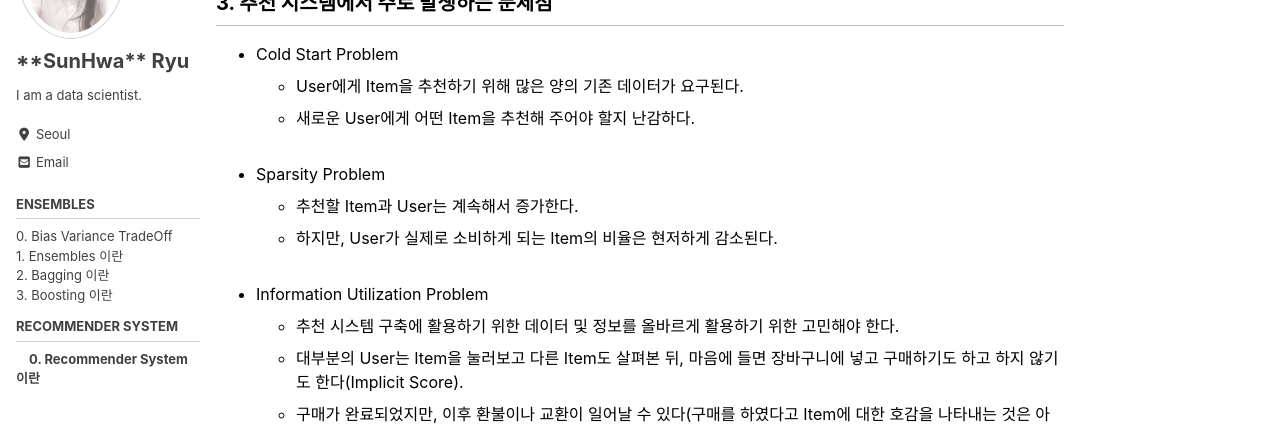
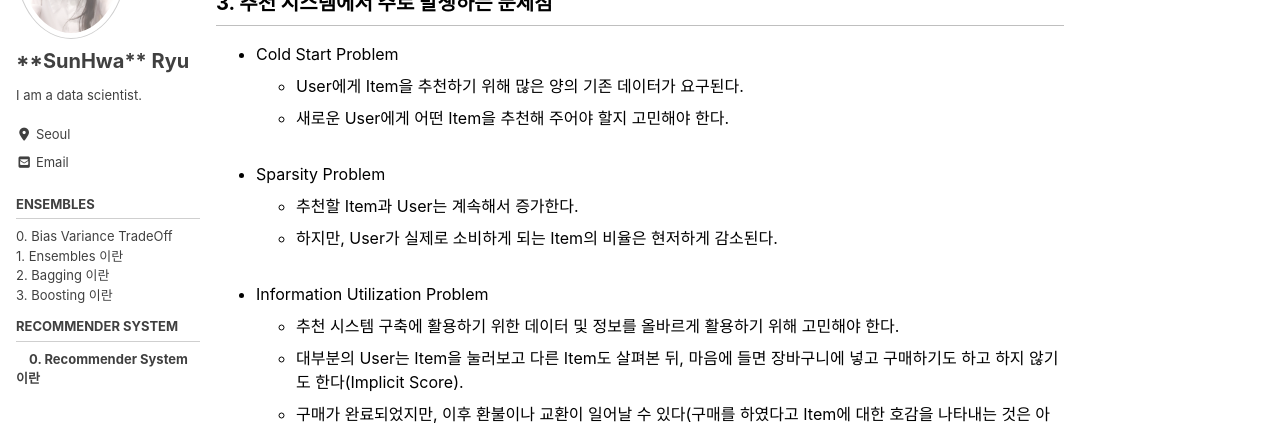
Before and after one commit to MinPinSunHwa/suna.github.io, a Jekyll site: the page built from _study/recommender_system/0_recommender_system.md, in a window 1280 px wide and 900 px high, scrolled down 1433 px. Shown: the part 152-577 px from the top of the window. Built offline with Jekyll 4.4.1, drawn with Linux system fonts in a browser that asks for light colours; cached includes are drawn as plain includes; nearby versions of some CDN libraries.

Commit message:
Update 0_recommender_system.md

```diff
--- a/_study/recommender_system/0_recommender_system.md
+++ b/_study/recommender_system/0_recommender_system.md
@@ -50,7 +50,7 @@ toc: true
 
 - Cold Start Problem
   - User에게 Item을 추천하기 위해 많은 양의 기존 데이터가 요구된다.
-  - 새로운 User에게 어떤 Item을 추천해 주어야 할지 난감하다.
+  - 새로운 User에게 어떤 Item을 추천해 주어야 할지 고민해야 한다.
 <br><br>
 
 - Sparsity Problem
@@ -59,7 +59,7 @@ toc: true
 <br><br>
 
 - Information Utilization Problem
-  - 추천 시스템 구축에 활용하기 위한 데이터 및 정보를 올바르게 활용하기 위한 고민해야 한다.
+  - 추천 시스템 구축에 활용하기 위한 데이터 및 정보를 올바르게 활용하기 위해 고민해야 한다.
   - 대부분의 User는 Item을 눌러보고 다른 Item도 살펴본 뒤, 마음에 들면 장바구니에 넣고 구매하기도 하고 하지 않기도 한다(Implicit Score).
   - 구매가 완료되었지만, 이후 환불이나 교환이 일어날 수 있다(구매를 하였다고 Item에 대한 호감을 나타내는 것은 아니다).
   - 데이터를 올바르게 활용하기 위해 Explicit Score(영화 평점에 대한 rating 같은 점수)처럼 데이터를 Utilization하는 과정이 필요하다.
```
